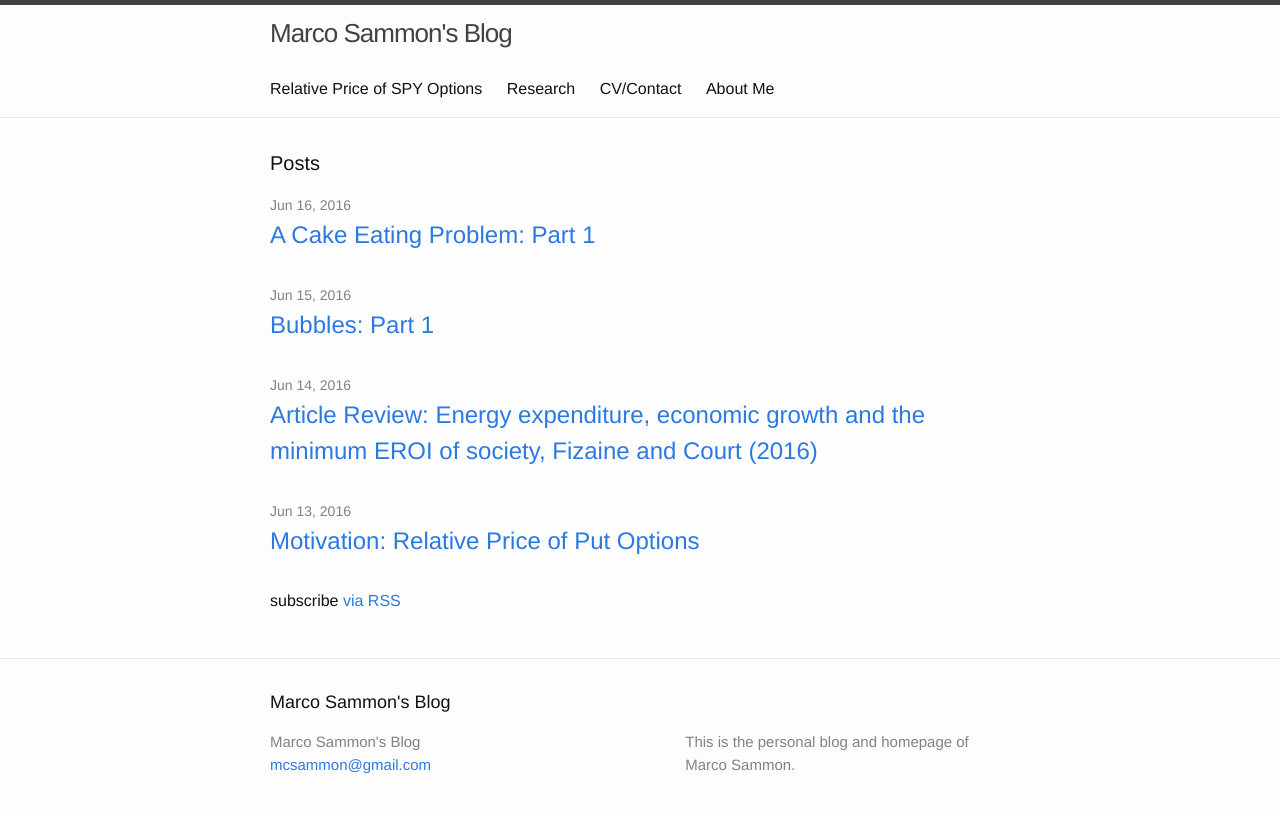
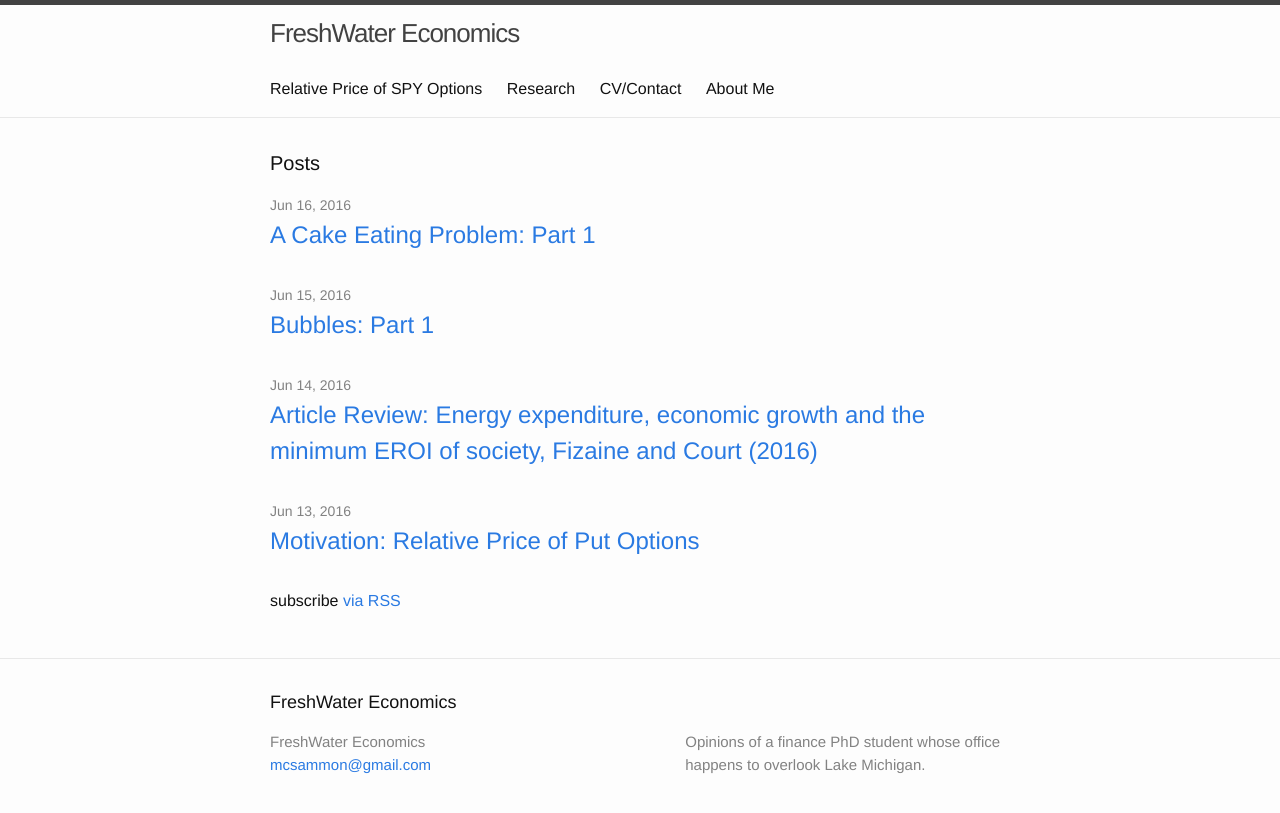
Before and after one commit to mcsammon/mcsammon.github.io, a Jekyll site: the page built from index.html, in a window 1280 px wide. Shown: the top 813 px of the page. Built offline with Jekyll 4.4.1, drawn with Linux system fonts in a browser that asks for light colours.

Commit message:
Update Site Title
Done

```diff
--- a/_config.yml
+++ b/_config.yml
@@ -1,9 +1,9 @@
 
 # Site settings
-title: Marco Sammon's Blog
+title: FreshWater Economics
 email: mcsammon@gmail.com
 description: > # this means to ignore newlines until "baseurl:"
-  This is the personal blog and homepage of Marco Sammon.
+  Opinions of a finance PhD student whose office happens to overlook Lake Michigan.
 baseurl: "" # the subpath of your site, e.g. /blog/
 url: "http://marcosammon.com" # the base hostname & protocol for your site
 # twitter_username: jekyllrb
```
